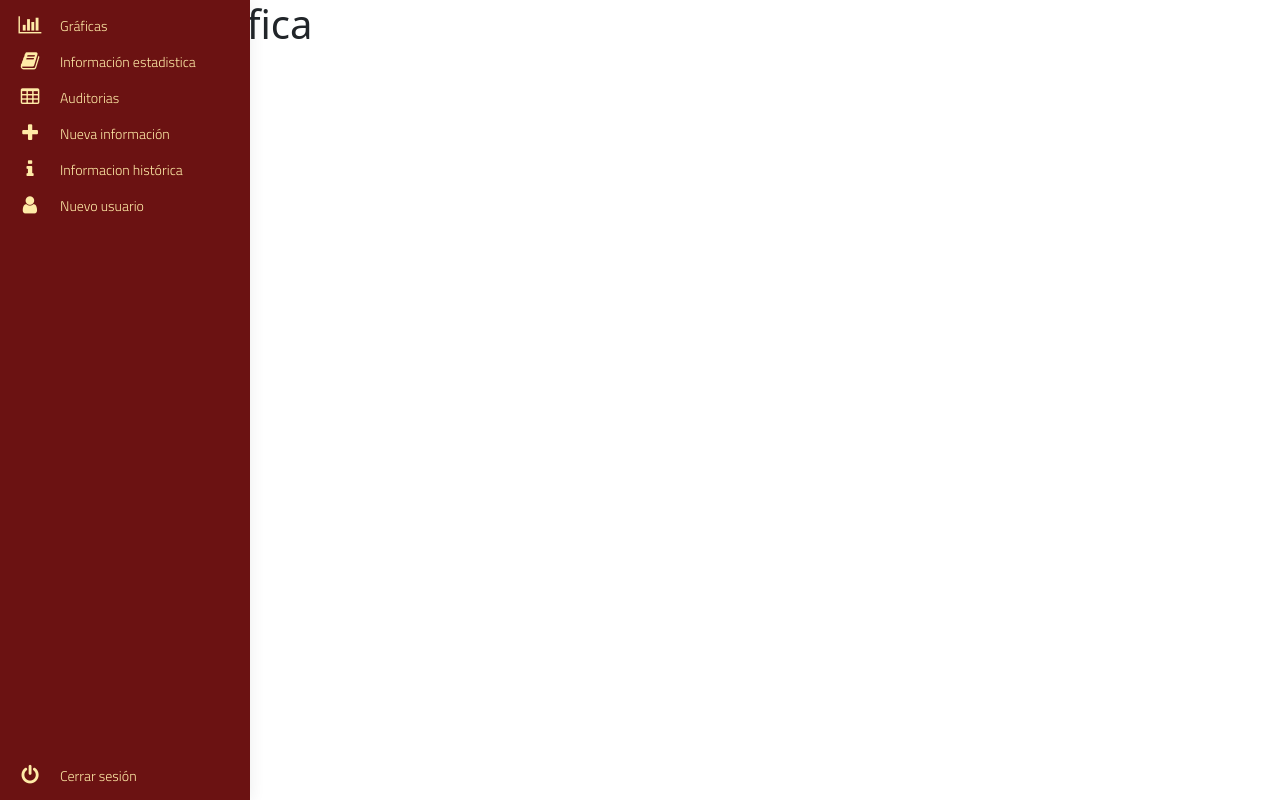
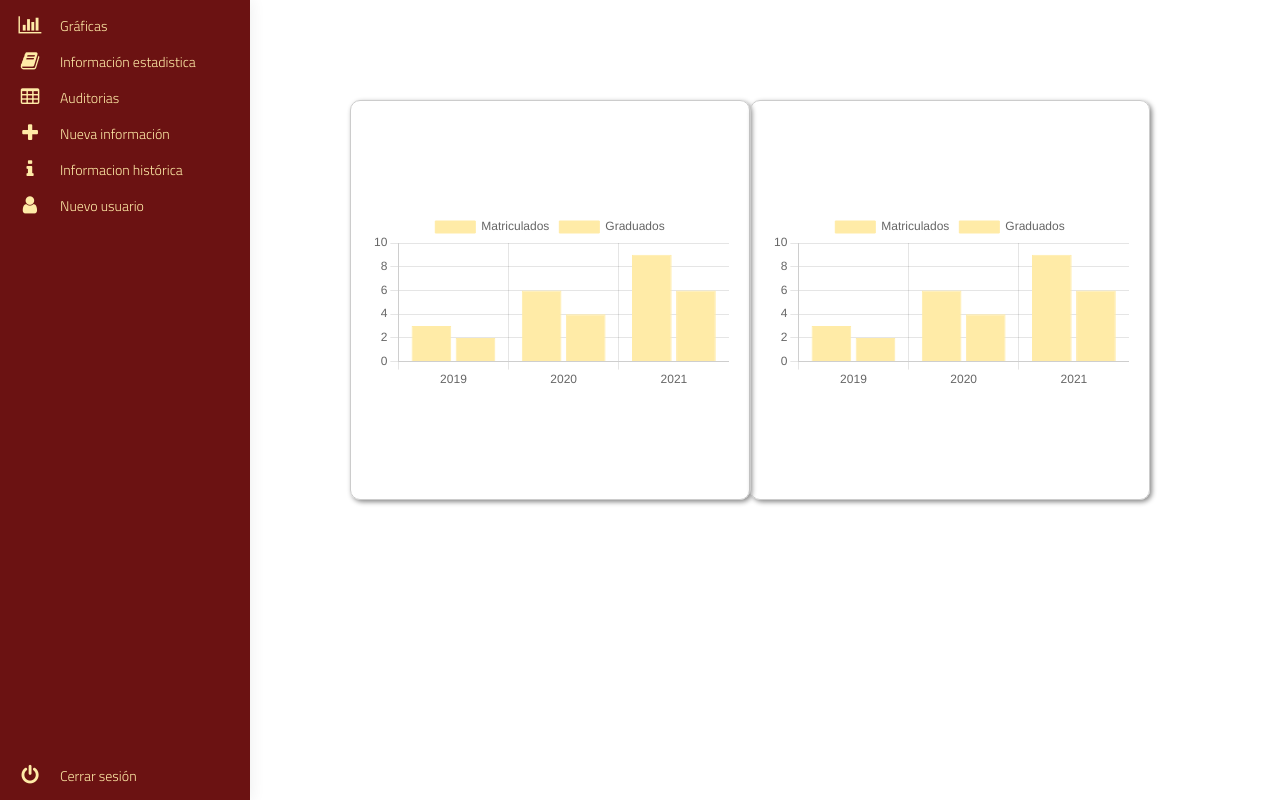
Before and after one commit to ChilyGarcia/SIEF-REACT, a React (Vite) app in the folder sief-project/: page /graficas in a window 1280 px wide. Built offline with nearby package versions, Linux system fonts and the light colour scheme; a web font is replaced by a local one.

Commit message:
Se agrega el componente que carga las graficas estadisticas de los estudiantes

```diff
--- a/sief-project/package.json
+++ b/sief-project/package.json
@@ -10,7 +10,9 @@
     "preview": "vite preview"
   },
   "dependencies": {
+    "chart.js": "^4.4.0",
     "react": "^18.2.0",
+    "react-chartjs-2": "^5.2.0",
     "react-dom": "^18.2.0",
     "react-router-dom": "^6.16.0",
     "sweetalert2": "^11.7.31"
--- a/sief-project/src/App.jsx
+++ b/sief-project/src/App.jsx
@@ -1,6 +1,5 @@
 import React from "react";
 import { Route, Routes, Navigate } from "react-router-dom";
-import { HomeScreen } from "./routes/homeScreen";
 import { LoginSignInScreen } from "./routes/LoginSignInScreen";
 import { GraphicsScreen } from "./routes/GraphicsScreen";
 import { StatisticalInfoScreen } from "./routes/StatisticalInfoScreen";
--- a/sief-project/src/routes/components/GraphicsCompontent.jsx
+++ b/sief-project/src/routes/components/GraphicsCompontent.jsx
@@ -1,9 +1,52 @@
 import React from "react";
+import styles from "../../styles/graphicsStyles.module.css";
+
+import {
+  Chart as ChartJS,
+  BarElement,
+  CategoryScale,
+  LinearScale,
+  Tooltip,
+  Legend,
+} from "chart.js";
+
+import { Bar } from "react-chartjs-2";
+
+ChartJS.register(BarElement, CategoryScale, LinearScale, Tooltip, Legend);
 
 export const GraphicsCompontent = () => {
+  const data = {
+    labels: ["2019", "2020", "2021"],
+    datasets: [
+      {
+        label: "Matriculados",
+        data: [3, 6, 9],
+        backgroundColor: "rgba(255,235,167)",
+        borderColor: "rgba(255,235,167)",
+        borderWidth: 1,
+      },
+      {
+        label: "Graduados",
+        data: [2, 4, 6],
+        backgroundColor: "rgba(255,235,167)",
+        borderColor: "rgba(255,235,167)",
+        borderWidth: 1,
+      },
+    ],
+  };
+
+  const options = {};
   return (
     <>
-      <h1>Esta es la grafica</h1>
+      <div className={styles.container}>
+        <div className={styles.card}>
+          <Bar data={data} options={options}></Bar>
+        </div>
+
+        <div className={styles.card2}>
+          <Bar data={data} options={options}></Bar>
+        </div>
+      </div>
     </>
   );
 };
--- a/sief-project/src/routes/components/PanelComponent.jsx
+++ b/sief-project/src/routes/components/PanelComponent.jsx
@@ -6,7 +6,7 @@ export const PanelComponent = () => {
   return (
     <>
       <div className={styles.area}></div>
-      <nav className={styles["main-menu"]}>
+      <nav className={`${styles["main-menu"]} ${styles["fixed-menu"]}`}>
         <ul>
           <li>
             <Link to="/graficas">
--- /dev/null
+++ b/sief-project/src/styles/graphicsStyles.module.css
@@ -0,0 +1,37 @@
+.container {
+  display: flex;
+  justify-content: space-between;
+  margin-top: 100px;
+}
+
+.card {
+  width: 400px;
+  height: 400px;
+  border: 1px solid #ccc;
+  border-radius: 10px;
+  padding: 20px;
+  box-shadow: 2px 2px 5px #888888;
+  display: flex;
+  justify-content: center;
+  align-items: center;
+
+  margin-left: 350px;
+}
+
+.card2{
+  width: 400px;
+  height: 400px;
+  border: 1px solid #ccc;
+  border-radius: 10px;
+  padding: 20px;
+  box-shadow: 2px 2px 5px #888888;
+  display: flex;
+  justify-content: center;
+  align-items: center;
+  margin-right: 130px;
+}
+
+canvas {
+  max-width: 100%;
+  max-height: 100%;
+}
--- a/sief-project/src/styles/panelStyles.module.css
+++ b/sief-project/src/styles/panelStyles.module.css
@@ -132,6 +132,20 @@ nav.main-menu li.active > a,
   width: 100%;
   height: 100%;
 }
+
+.fixed-menu {
+  position: fixed; /* Establece la posición fija */
+  top: 0; /* Ajusta la parte superior */
+  left: 0; /* Ajusta la parte izquierda */
+  width: 250px; /* Establece el ancho deseado */
+  height: 100%; /* Establece la altura al 100% */
+  z-index: 999; /* Ajusta el índice z para asegurarte de que esté por encima de otros elementos */
+  background: #6b1212; /* Establece el fondo */
+  overflow-y: auto; /* Agrega desplazamiento vertical si es necesario */
+  box-shadow: 1px 0 15px rgba(0, 0, 0, 0.07);
+  opacity: 1;
+}
+
 @font-face {
   font-family: "Titillium Web";
   font-style: normal;
```
Also changed, not shown: sief-project/src/routes/GraphicsScreen.jsx (+7 -9 lines), 1 other file (tests, documents, lock files or other folders).
